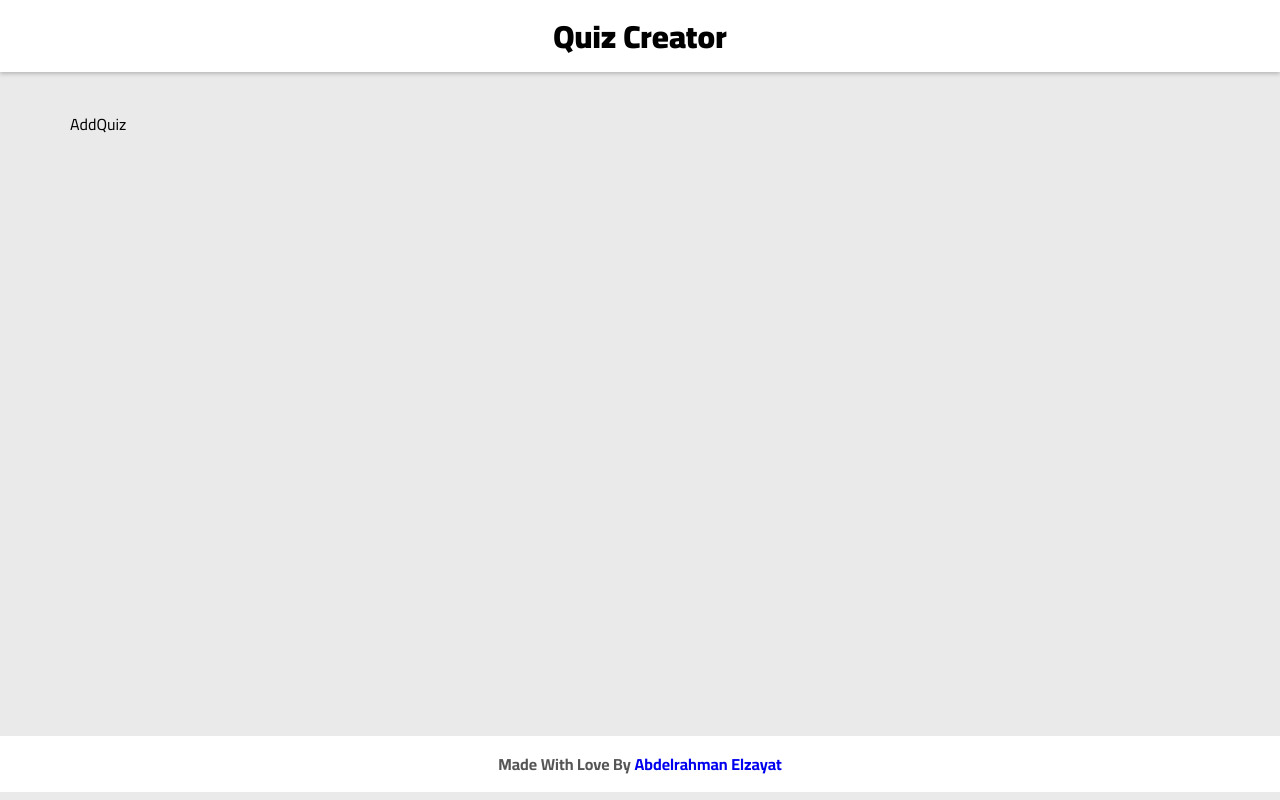
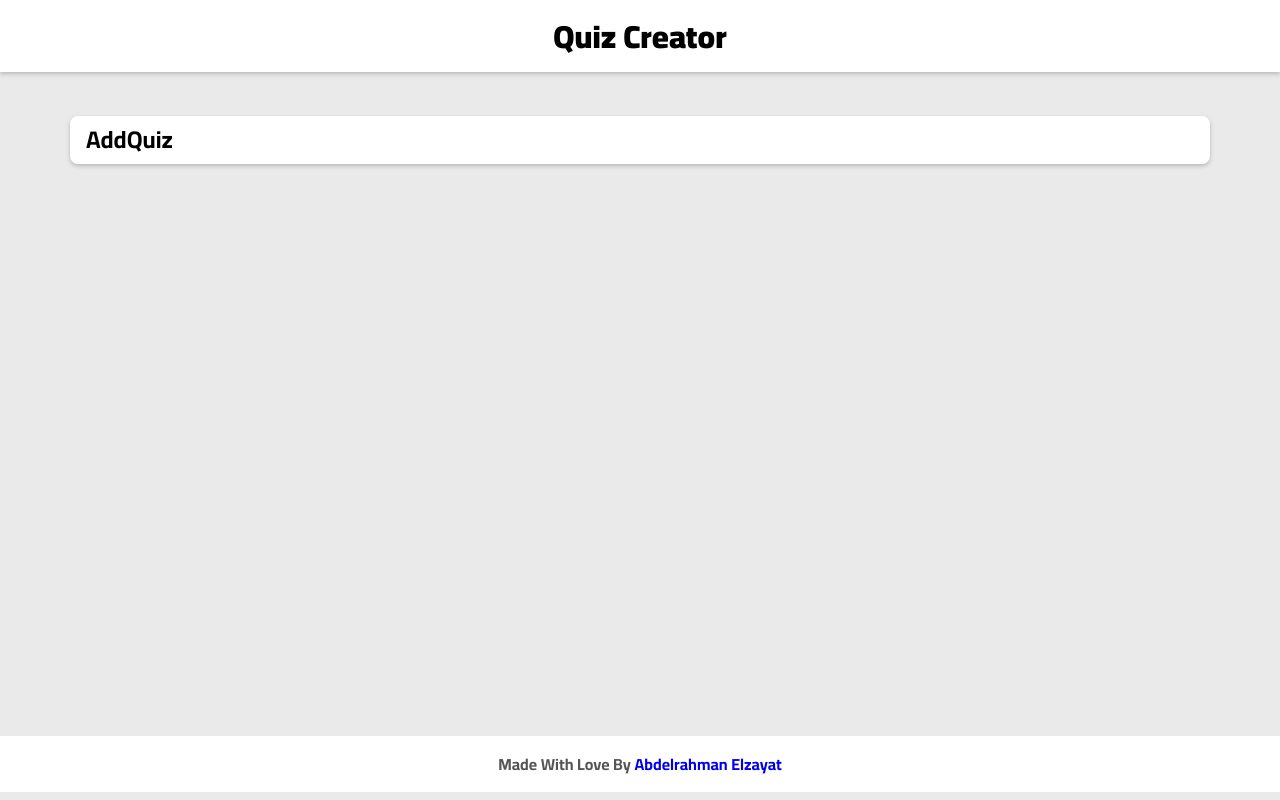
Before and after one commit to AbdelrahmanElzayat/quiz-creator, a React (Create React App) app: page /add-quiz in a window 1280 px wide. Built offline with nearby package versions, Linux system fonts and the light colour scheme.

Commit message:
feat: create add-form component

```diff
--- a/src/components/HomeComponents/quizCard/QuizCard.css
+++ b/src/components/HomeComponents/quizCard/QuizCard.css
@@ -10,7 +10,13 @@
 .view_card .quizHeader {
     border: 1px solid #ddd;
     padding: 12px;
-    border-radius: 8px
+    border-radius: 8px;
+    margin-bottom: 16px;
+
+    background: #fff;
+    border-radius: 8px;
+    box-shadow: 0 2px 4px rgba(184, 184, 184, 0.986);
+    padding: 12px 16px;
 }
 
 .quizCard .quizHeader {
--- /dev/null
+++ b/src/pages/add-quiz/AddQuiz.css
@@ -0,0 +1,10 @@
+.AddQuiz{
+    width: 100%;
+    background: #fff;
+    height: 100%;
+
+    background: #fff;
+        border-radius: 8px;
+        box-shadow: 0 2px 4px rgba(184, 184, 184, 0.986);
+        padding: 12px 16px;
+}
--- a/src/pages/add-quiz/AddQuiz.jsx
+++ b/src/pages/add-quiz/AddQuiz.jsx
@@ -1,9 +1,11 @@
-import React from 'react'
-
+import React from "react";
+import "./AddQuiz.css";
 const AddQuiz = () => {
   return (
-    <div>AddQuiz</div>
-  )
-}
+    <div className="AddQuiz">
+      <h2>AddQuiz</h2>
+    </div>
+  );
+};
 
-export default AddQuiz
+export default AddQuiz;
--- a/src/pages/home/Home.jsx
+++ b/src/pages/home/Home.jsx
@@ -6,7 +6,7 @@ const Home = () => {
   return (
     <div className="home">
       <div className="addQuiz">
-        <Link to="/">Add New Quiz</Link>
+        <Link to="/add-quiz">Add New Quiz</Link>
       </div>
       <QuizList />
     </div>
--- a/src/pages/veiwQuiz/ViewQuiz.jsx
+++ b/src/pages/veiwQuiz/ViewQuiz.jsx
@@ -4,10 +4,12 @@ import './ViewQuiz.css'
 import QuistionAnswer from "../../components/QuizDetails/QuistionAnswer";
 const ViewQuiz = () => {
   return (
+    <>
+      <QuizCard class={"view_card"}/>
     <div className="ViewQuiz">
-      <QuizCard class={"view_card"}/>
       <QuistionAnswer/>
     </div>
+    </>
   );
 };
 
```
Also changed, not shown: src/components/AddQuiz/AddForm.jsx (added, +9 -0 lines).
